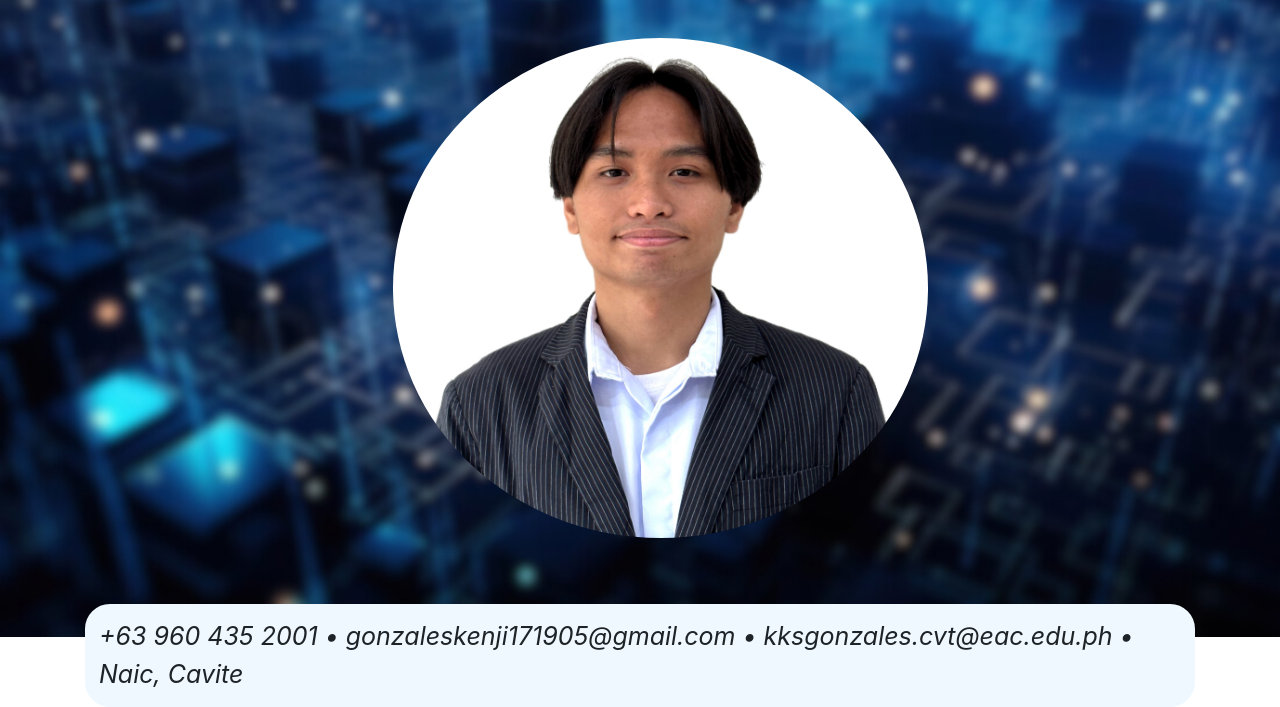
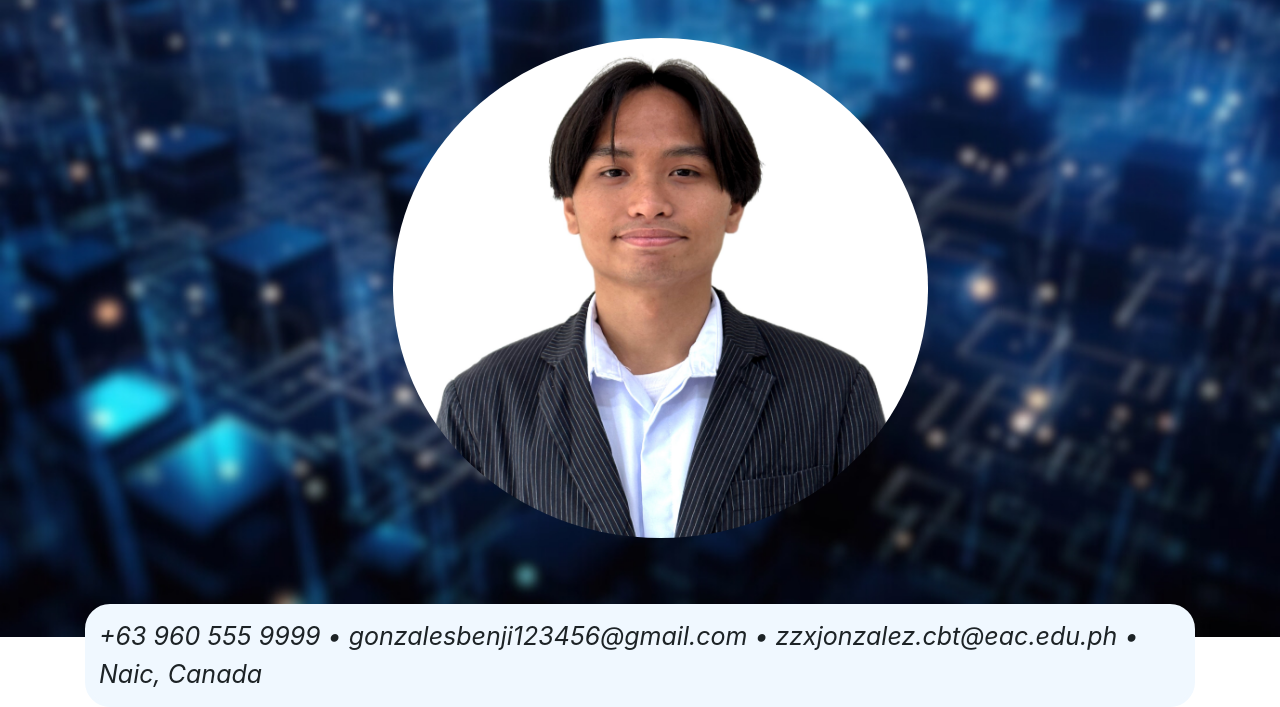
Before and after one commit to MorThread/Prelims, a plain HTML site: page index.html in a window 1280 px wide. Shown: the part 216-923 px from the top of the page. Drawn offline with nearby package versions, Linux system fonts and the light colour scheme.

Commit message:
index.html

```diff
--- a/index.html
+++ b/index.html
@@ -40,7 +40,7 @@
     <h1 id="name">Kurt Kenji Gonzales</h1>
     <h2 id="title">Software Engineer</h2>
     <ul><img src="Kenji_Pic.jpg"class = "Pic"></ul>
-    <p id="text">+63 960 435 2001 • gonzaleskenji171905@gmail.com • kksgonzales.cvt@eac.edu.ph • Naic, Cavite</p>
+    <p id="text">+63 960 555 9999 • gonzalesbenji123456@gmail.com • zzxjonzalez.cbt@eac.edu.ph • Naic, Canada</p>
 </div>
 
 <!-- Bootstrap JS, Popper.js, and jQuery links (for Bootstrap functionality) -->
```
